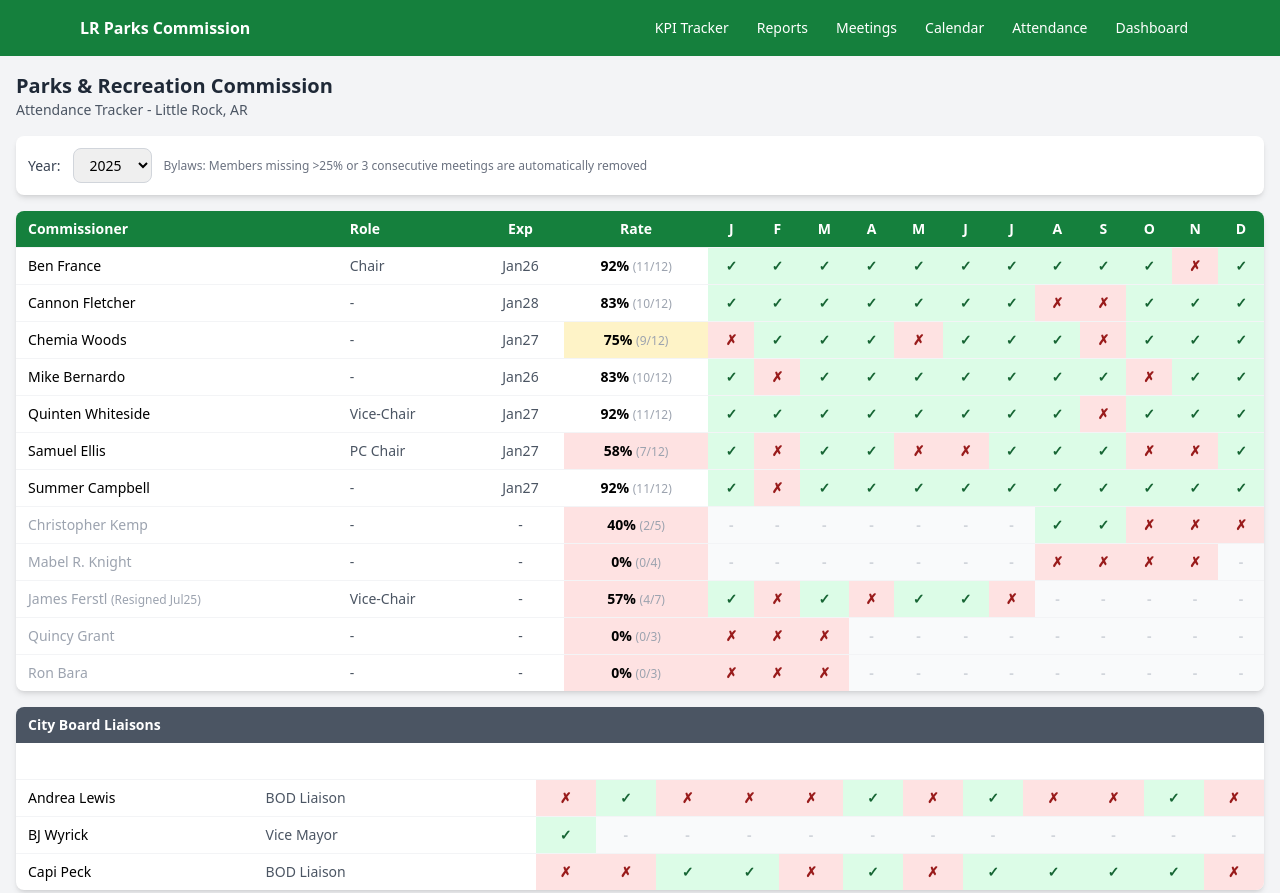
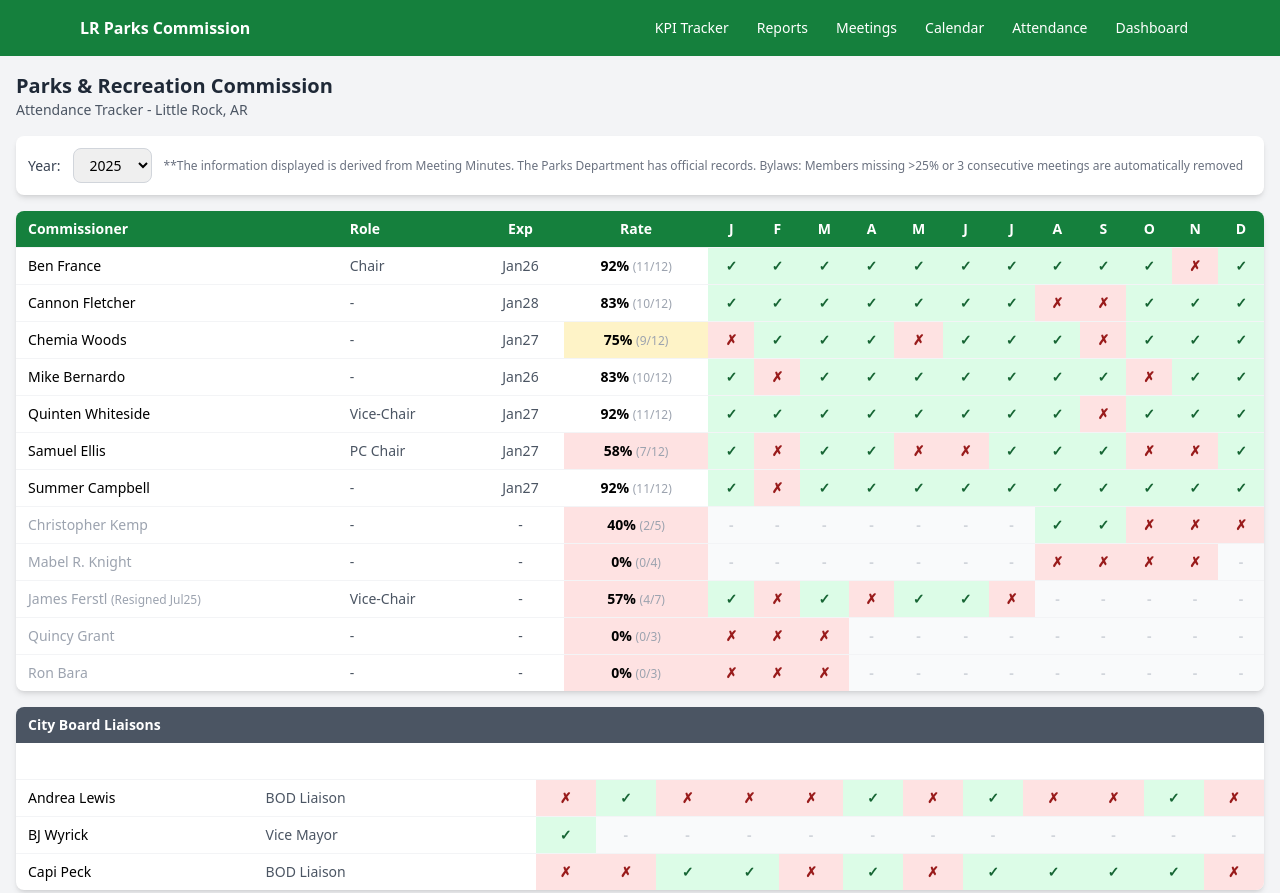
Before and after one commit to lrparks/parks-dashboard, a website: page parks-commission-attendance.html in a window 1280 px wide. Shown: the top 893 px of the page. Drawn offline with Linux system fonts and the light colour scheme.

Commit message:
Update bylaws information in attendance HTML

```diff
--- a/parks-commission-attendance.html
+++ b/parks-commission-attendance.html
@@ -39,7 +39,7 @@
                     <option value="2023">2023</option>
                     <option value="2022">2022</option>
                 </select>
-                <span class="text-xs text-gray-500 ml-4">Bylaws: Members missing &gt;25% or 3 consecutive meetings are automatically removed</span>
+                <span class="text-xs text-gray-500 ml-4">**The information displayed is derived from Meeting Minutes. The Parks Department has official records. Bylaws: Members missing &gt;25% or 3 consecutive meetings are automatically removed</span>
             </div>
         </div>
 
```
